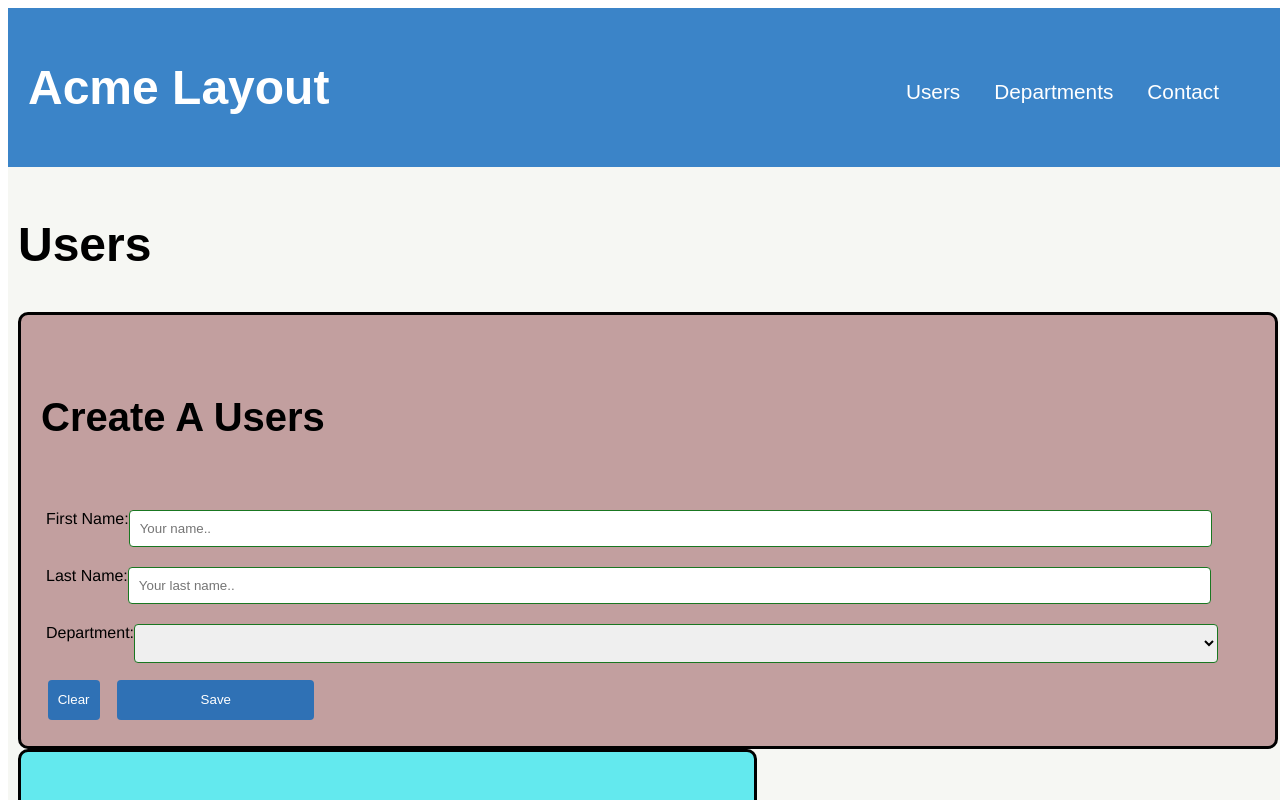
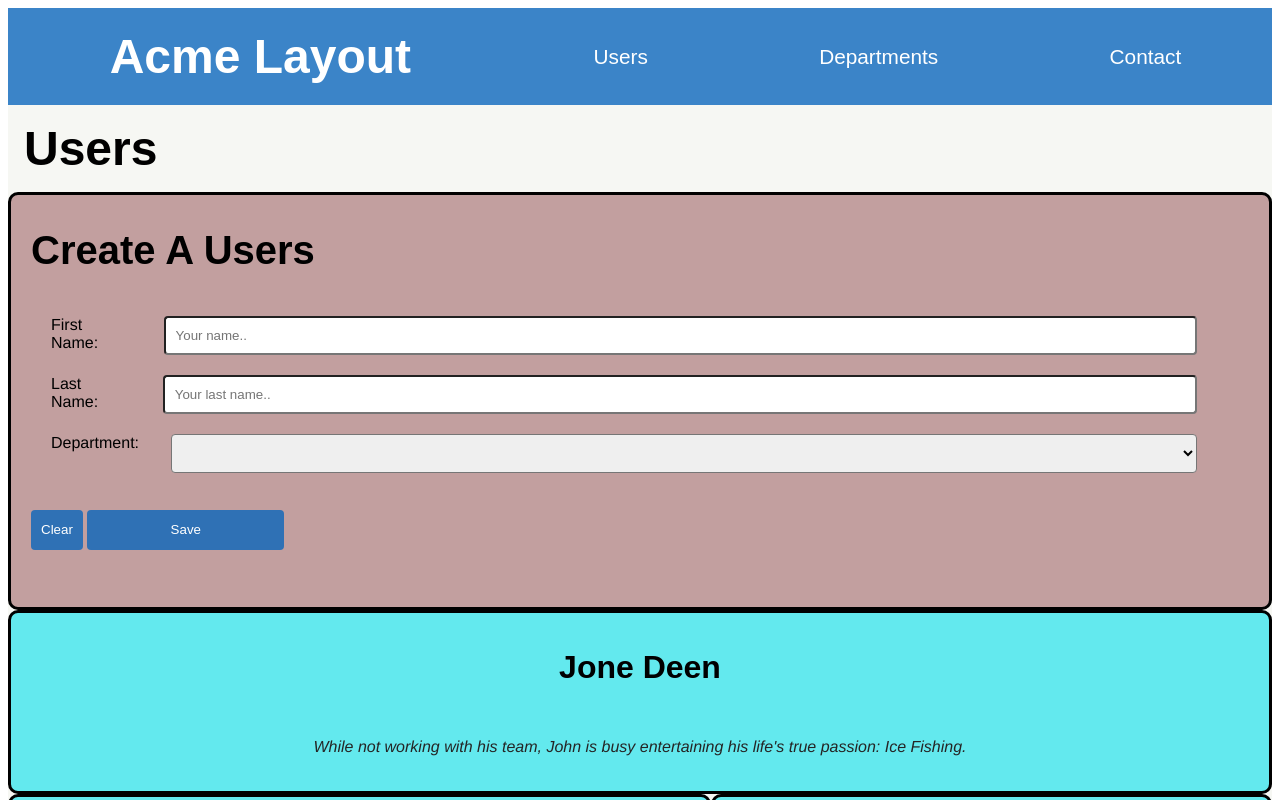
Before and after one commit to rtaha07/acme-flex-box, a plain HTML site: page index.html in a window 1280 px wide. Shown: the top 800 px of the page. Drawn offline with Linux system fonts and the light colour scheme; a web font is replaced by a local one.

Commit message:
acme version 2

```diff
--- a/index.html
+++ b/index.html
@@ -12,16 +12,19 @@
 <body>
 
   <header>
-    <div class="title">
-      <h1>Acme Layout</h1>
-    </div>
     <nav>
+      <div class="title">
+        <h1>Acme Layout</h1>
+      </div>
+
       <div class="nav-item">
         <a href="#">Users</a>
       </div>
+
       <div class="nav-item">
         <a href="#">Departments</a>
       </div>
+
       <div class="nav-item">
         <a href="#">Contact</a>
       </div>
--- a/styles.css
+++ b/styles.css
@@ -3,23 +3,19 @@
 }
 
 body {
-  display: flex;
-  flex-direction: column;
-  /* margin: 0px; */
-  flex-wrap: wrap;
   font-family: Helvetica, Arial, sans-serif;
-  width: calc(100% - 5em);
 }
 
 p {
   color: #252525;
   line-height: 1em;
   padding: 10px 10px;
-  /* position: inherit; */
 }
 
 h1 {
   font-size: 3em;
+  margin: 0;
+  padding: 1rem;
 }
 
 h2 {
@@ -36,18 +32,15 @@ nav {
 
 #department, input[type=text], select, textarea{
   width: 90%;
-  justify-content: flex-end;
   padding: 10px;
-  border: 1px solid rgb(25, 119, 33);
   border-radius: 4px;
-  box-sizing: border-box;
-  /* resize: vertical; */
+  margin: 0rem 2rem;
 }
 
 label {
-  padding: 10px 5px;
+  padding: 10px 20px;
   display: flex;
-  align-items: stretch;
+  justify-content: flex-start;
 }
 
 input[type=reset], input[type=save]{
@@ -55,7 +48,7 @@ input[type=reset], input[type=save]{
   text-align: center;
   line-height: 1.5em;
   color: white;
-  margin: .5em;
+  margin: 2em 0;
   padding: 10px;
   border: none;
   border-radius: 4px;
@@ -65,58 +58,30 @@ input[type=reset], input[type=save]{
 
 section {
   display: flex;
-  flex-grow: column wrap;
-  flex-direction: column;
-  justify-content: space-between;
-  /* box-sizing: border-box; */
+  flex-flow: column;
   background-color: #f6f7f3;
-  position: relative;
-  width: 100vw;
-  /* overflow: hidden; */
-  padding: 10px;
 }
+
 section h2 {
   text-align: center;
-  position: relative;
-  margin: 60px 0;
 }
 
 
 header {
-  display: flex;
-  position: relative;
-  flex-wrap: wrap;
-  /* margin: 0 1em; */
-  padding: 20px;
-  width: 100vw;
+  padding: 5px;
   /* width: calc(100vw - 8em); */
   color: #fff;
   background-color: rgba(10, 102, 187, 0.8);
-  /* border-radius: 0 0 1em 1em; */
-  /*z-index: 2;*/
 }
 
-header .title {
-  flex-grow: 1;
-  /* padding-top: 0.25em; */
+nav {
+  display: flex;
+  /* height: 1em; */
+  align-items: center;
+  justify-content: space-around;
 }
 
-header nav {
-  display: flex;
-  flex-wrap: wrap;
-  /* flex-flow: row wrap; */
-  flex-direction: row;
-  align-content: center;
-  padding-right: 20px;
-}
-
-.nav-item {
-  height: 1em;
-  margin: 0 1.5em 0 0;
-  align-items: stretch;
-}
-
-.nav-item a {
+nav a {
   font-size: 1.3em;
   color: #fff;
   text-decoration: none;
@@ -132,17 +97,11 @@ header nav {
 
 .form-wrap {
   display: flex;
-  /* width: 100%; */
   border-style: solid;
-  box-sizing: border-box;
   flex-direction: column;
-  Justify-content: space-around;
-  /* align-items: stretch; */
-  flex-wrap: wrap;
   border-radius: 10px;
   background-color: #c29f9f;
-  padding: 20px;
-  position: inherit;
+  padding: 0 20px 30px;
 }
 .form-wrap h2{
   text-align: left;
@@ -151,20 +110,15 @@ header nav {
 
 .wrap {
   display: flex;
-  flex-wrap: wrap;
-  /* flex-flow: row wrap; */
+  flex-flow: row wrap;
   /* justify-content: space-between; */
-  flex-direction: row;
-  /* align-content: center; */
-  /* padding-right: 20px; */
 }
+
 .user-profile{
-  display: inline-flex;
-  flex-direction: column;
-  /* align-content: stretch; */
+  flex: auto;
+  display: flex;
+  align-content: space-around;
   flex-flow: column wrap;
-  flex-wrap: wrap;
-  flex-grow: 0 0 33%;
   border-radius: 10px;
   border-style: solid;
   background-color: #63e9ee;
@@ -172,27 +126,10 @@ header nav {
 }
 
 .user-profile .user-info {
-  /* width: calc(100% - 5em); */
-  margin-left: 2.5em;
   text-align: center;
   font-style: italic;
 }
 
-/* .col-text {
-  float: left;
-  width: 25%;
-  margin-top: 4px;
-} */
-
-/* .col-input {
-  float: left;
-  width: 100%;
-  margin-top: 2px 4px 5px;
-} */
-
- .flex {
-  display: flex;
-}
 
 .footer {
   width: 100vw;
@@ -201,19 +138,14 @@ header nav {
   color: #fff;
 }
 
+
 @media screen and (max-width: 600px) {
-  .flex {
+  .nav .nav-item .form-wrap, input[type=reset], input[type=save] {
+    display: flex;
+    /* flex-direction: column; */
     flex-flow: column wrap;
-    align-items: center;
-    padding: 0 15px;
+    /* width: 100%; */
+    margin-top: 1rem;
+    align-items: flex-start;
   }
 }
-
-@media screen and (max-width: 600px) {
-  .nav-item .form-wrap, input[type=reset], input[type=save] {
-    flex-flow: column wrap;
-    width: 100%;
-    margin-top: 0;
-    align-items: center;
-  }
-}
```
Also changed, not shown: 1 other file.
